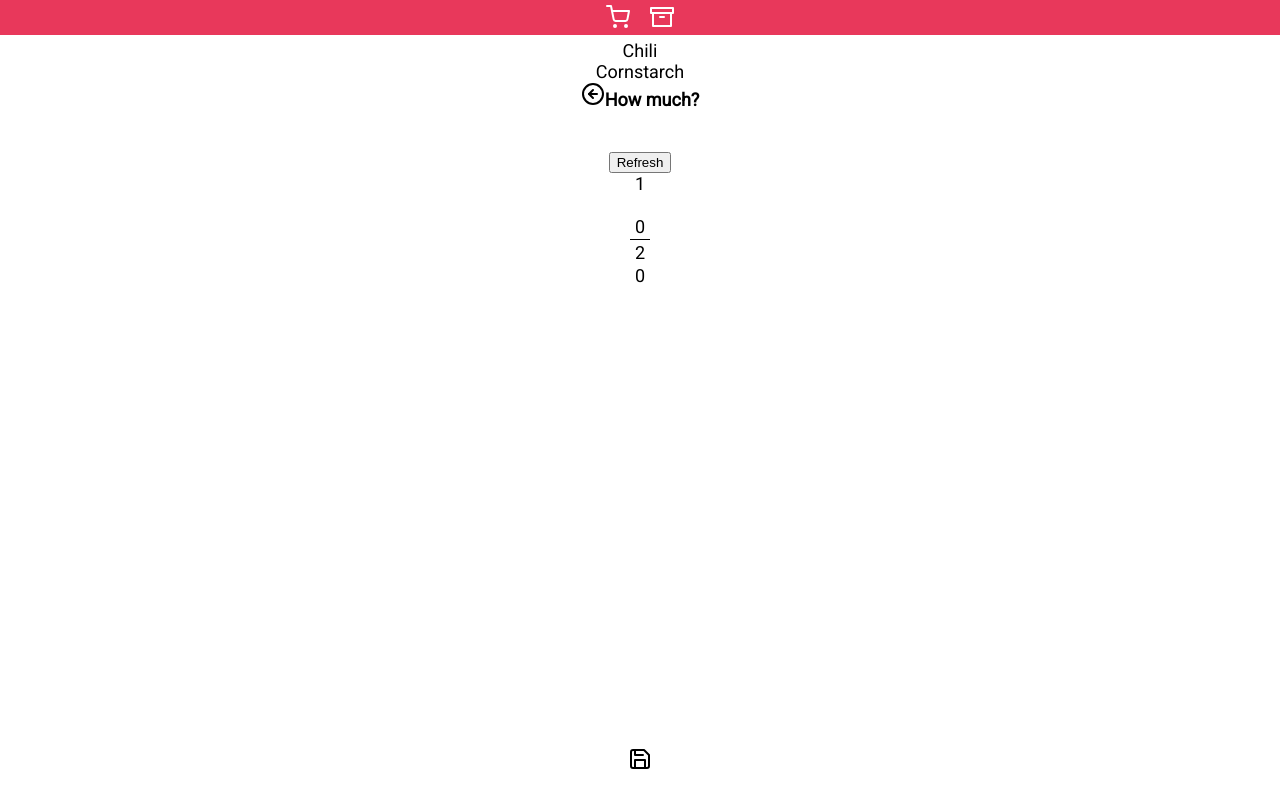
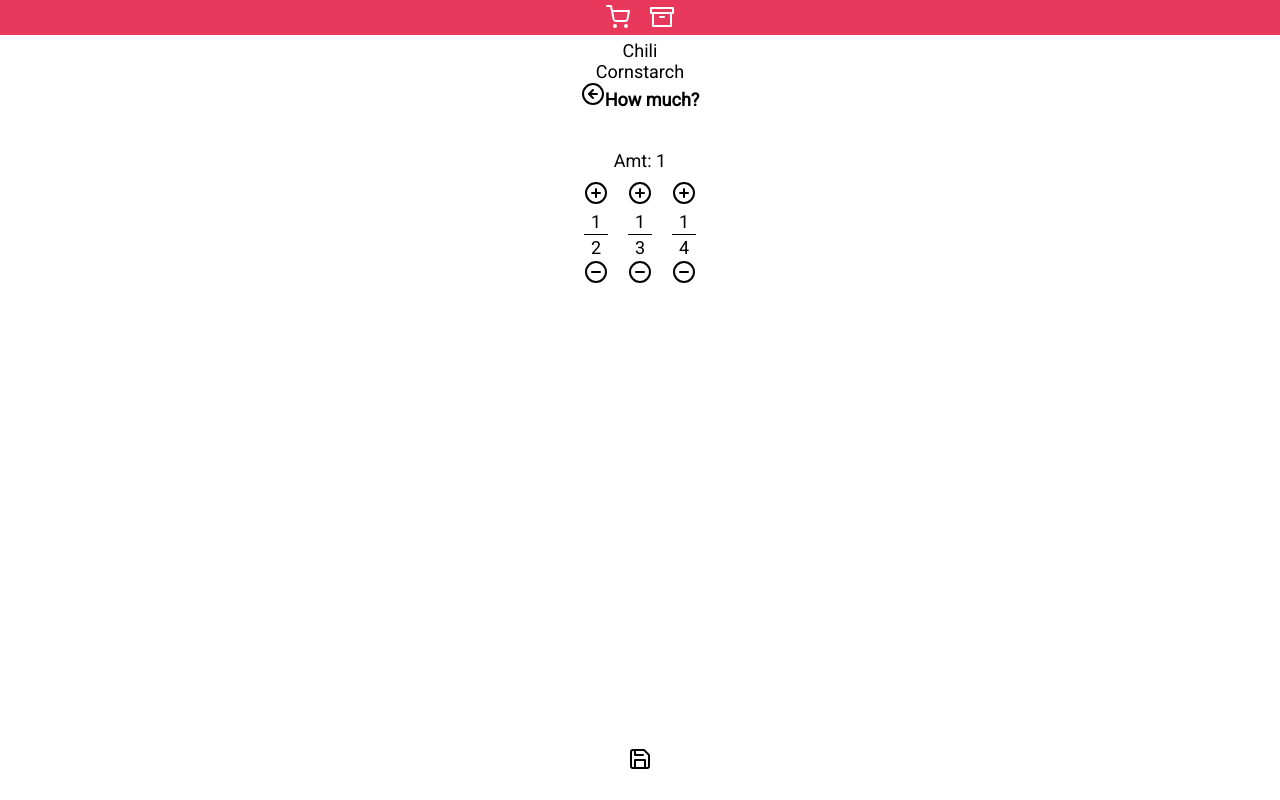
Before and after one commit to NiftyOctopus/lychee-list, a Vue app: page /amount in a window 1280 px wide. Built offline with nearby package versions, Linux system fonts and the light colour scheme.

Commit message:
Working on Adjusters

```diff
--- a/src/components/Adjuster.vue
+++ b/src/components/Adjuster.vue
@@ -1,9 +1,19 @@
 <template>
     <div class='adjuster'>
-        <div>Plus</div>
+        <div>
+            <img class='icon'
+                src='../assets/icons/plus-circle.svg'
+                @click='setAmount(plus)'>
+        </div>
+
         <div class='numerator'  >1</div>
         <div class='denominator'>{{ d }}</div>
-        <div>Minus</div>
+
+        <div>
+            <img class='icon'
+                src='../assets/icons/minus-circle.svg'
+                @click=setAmount(minus)>
+        </div>
     </div>
 </template>
 
@@ -24,13 +34,21 @@
         mounted() {},
         updated() {},
         computed: {
-
+            plus() {
+                return 1 / this.d
+            },
+            minus() {
+                return -1 / this.d
+            }
         },
         watch: {
 
         },
         methods: {
-
+            setAmount(amount) {
+                //alert('Hello')
+                this.$store.commit('updateItemAmount', amount)
+            },
         }
     }
 </script>
@@ -40,6 +58,7 @@
 <style scoped>
     .adjuster {
         display: inline-block;
+        padding: 10px;
         /* border: 1px solid red; */
     }
 
@@ -50,4 +69,8 @@
     .numerator, .denominator {
         padding: 2px 5px;
     }
+
+    .icon {
+        touch-action: manipulation;
+    }
 </style>
--- a/src/store/index.ts
+++ b/src/store/index.ts
@@ -91,7 +91,8 @@ export default new Vuex.Store({
             state.item.unit = unit
         },
         updateItemAmount(state, amount) {
-            state.item.amount = amount
+            const current = state.item.amount ? state.item.amount : 0
+            Vue.set(state.item, 'amount', current + amount)
         },
         saveItem(state) {
             const category = state.item.category
--- a/src/views/AmountView.vue
+++ b/src/views/AmountView.vue
@@ -1,10 +1,13 @@
 <template>
     <div class='amount-view view'>
         <view-header title='How much?'></view-header>
-        <div style='margin-top: 150px'><button @click='getRandomValue'>Refresh</button></div>
-        <div>{{ value }}</div>
-        <fraction :value='value'></fraction>
-        <!-- <adjuster d=3></adjuster> -->
+        <!-- <div style='margin-top: 150px'><button @click='getRandomValue'>Refresh</button></div> -->
+        <div style='margin-top: 150px;'>Amt: {{ item.amount }}</div>
+        <!-- <div><fraction :value='value'></fraction></div> -->
+
+        <adjuster d=2></adjuster>
+        <adjuster d=3></adjuster>
+        <adjuster d=4></adjuster>
         <view-footer :allowSave=true @save='saveItem'></view-footer>
     </div>
 </template>
@@ -38,7 +41,8 @@
         },
         methods: {
             setAmount(amount) {
-                this.$store.commit('updateItemAmount', amount)
+                //alert('WTF')
+                //this.$store.commit('updateItemAmount', 6)
             },
             async saveItem() {
                 //alert(this.item.id)
```
Also changed, not shown: src/assets/icons/minus-circle.svg (added).
